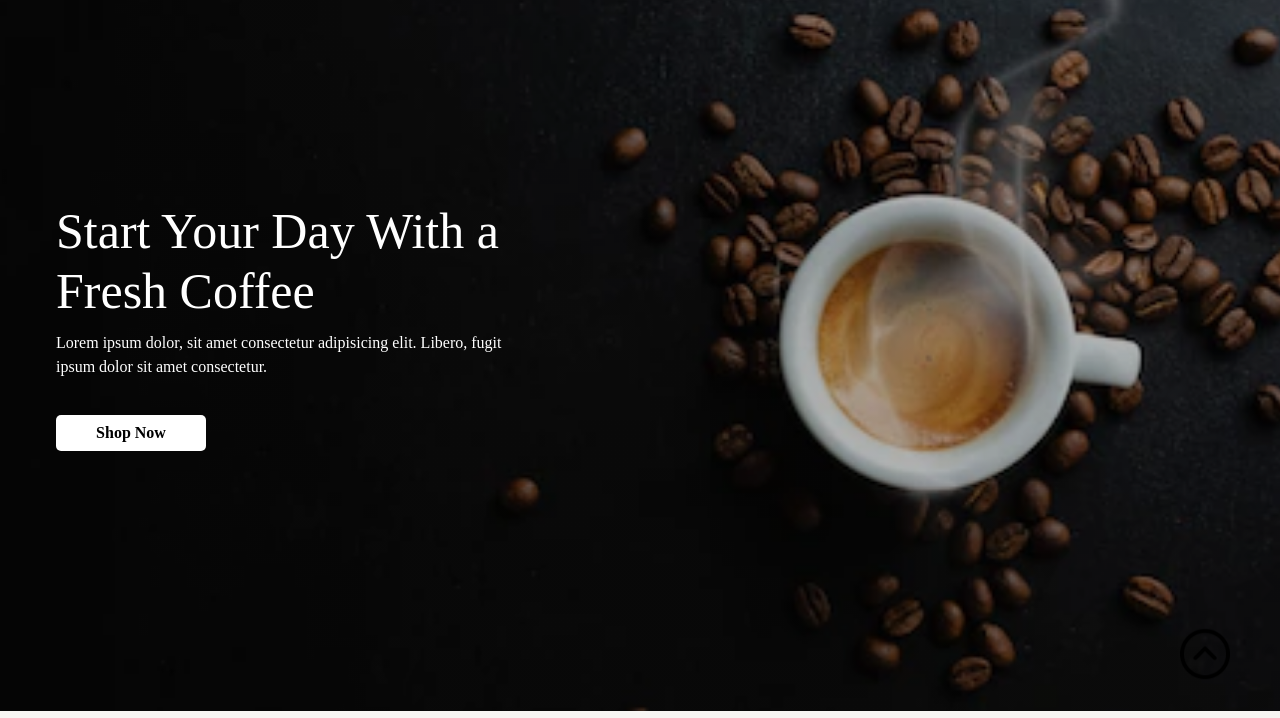
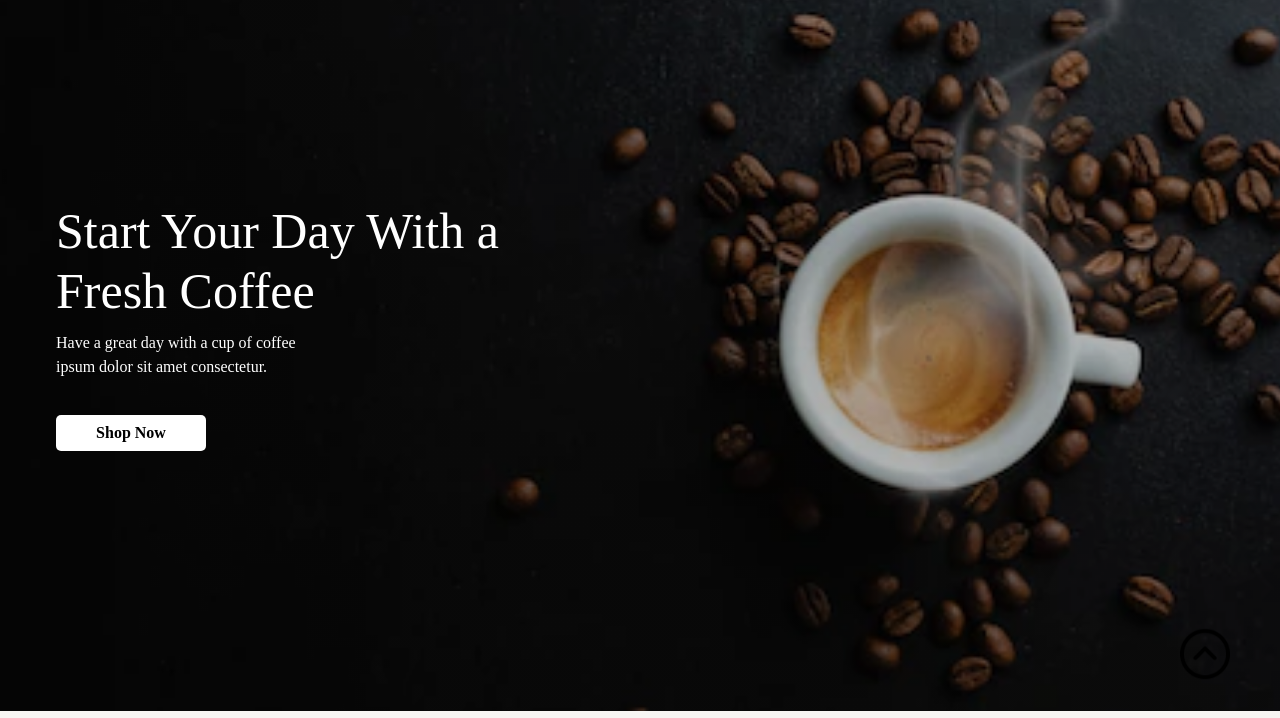
Before and after one commit to gargikshirsagar/coffee-website, a plain HTML site: page index.html in a window 1280 px wide. Shown: the part 82-800 px from the top of the page. Drawn offline with nearby package versions, Linux system fonts and the light colour scheme.

```diff
--- a/index.html
+++ b/index.html
@@ -66,7 +66,7 @@
    <section id="home">
     <div class="content">
       <h3>Start Your Day With a <br> Fresh Coffee</h3>
-      <p>Lorem ipsum dolor, sit amet consectetur adipisicing elit. Libero, fugit
+      <p>Have a great day with a cup of coffee
          <br>ipsum dolor sit amet consectetur.
       </p>
       <button id="btn">Shop Now</button>
```
Also changed, not shown: package-lock.json (added).
